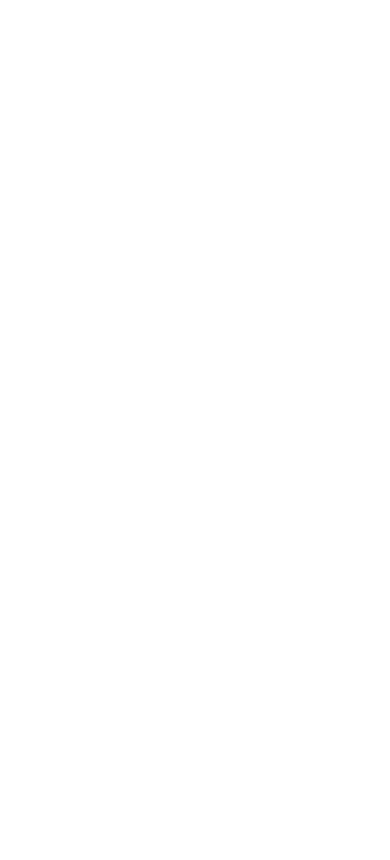
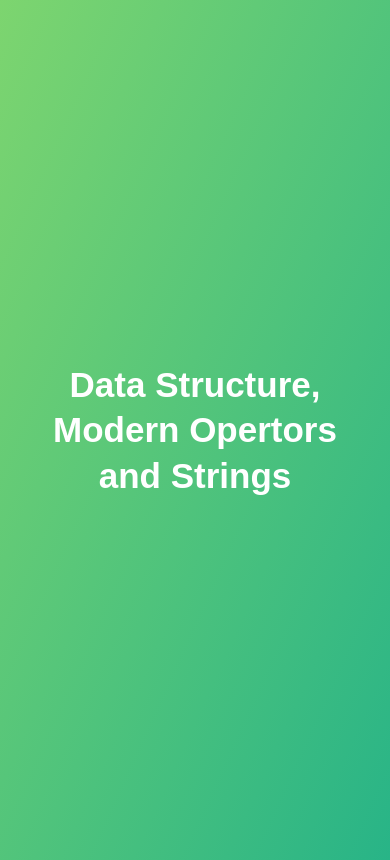
Before and after one commit to developersview/javascript-best-practice, a website: page Data_Structure/index.html in a window 390 px wide. Drawn offline with Linux system fonts and the light colour scheme.

Commit message:
data structure starter code

```diff
--- a/Data_Structure/index.html
+++ b/Data_Structure/index.html
@@ -6,10 +6,12 @@
     <meta http-equiv="X-UA-Compatible" content="IE=edge">
     <meta name="viewport" content="width=device-width, initial-scale=1.0">
     <title>Document</title>
+    <link rel="stylesheet" href="../Data_Structure/style.css" />
 </head>
 
 <body>
-
+    <h1>Data Structure, Modern Opertors and Strings</h1>
+    <script src="../Data_Structure/script.js"></script>
 </body>
 
 </html>
--- a/Data_Structure/script.js
+++ b/Data_Structure/script.js
@@ -0,0 +1 @@
+'use strict';
--- a/Data_Structure/style.css
+++ b/Data_Structure/style.css
@@ -0,0 +1,26 @@
+body {
+    height: 100vh;
+    display: flex;
+    align-items: center;
+    background: linear-gradient(to top left, #28b487, #7dd56f);
+}
+
+h1 {
+    font-family: sans-serif;
+    font-size: 50px;
+    line-height: 1.3;
+    width: 100%;
+    padding: 30px;
+    text-align: center;
+    color: white;
+}
+
+@media screen and (max-width: 600px) {
+    h1 {
+        text-align: center;
+        line-height: 1.3;
+        width: 100%;
+        padding: 30px;
+        font-size: 35px;
+    }
+}
```
Also changed, not shown: 1 other file.
